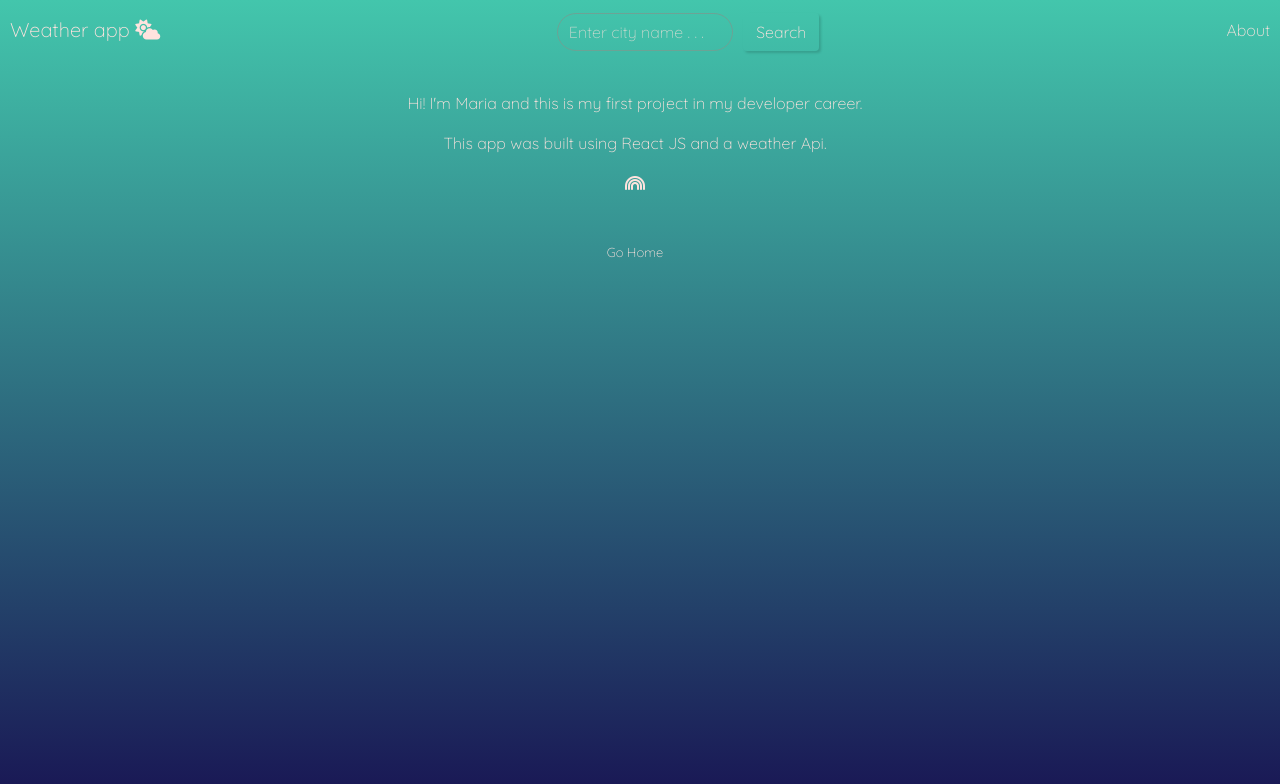
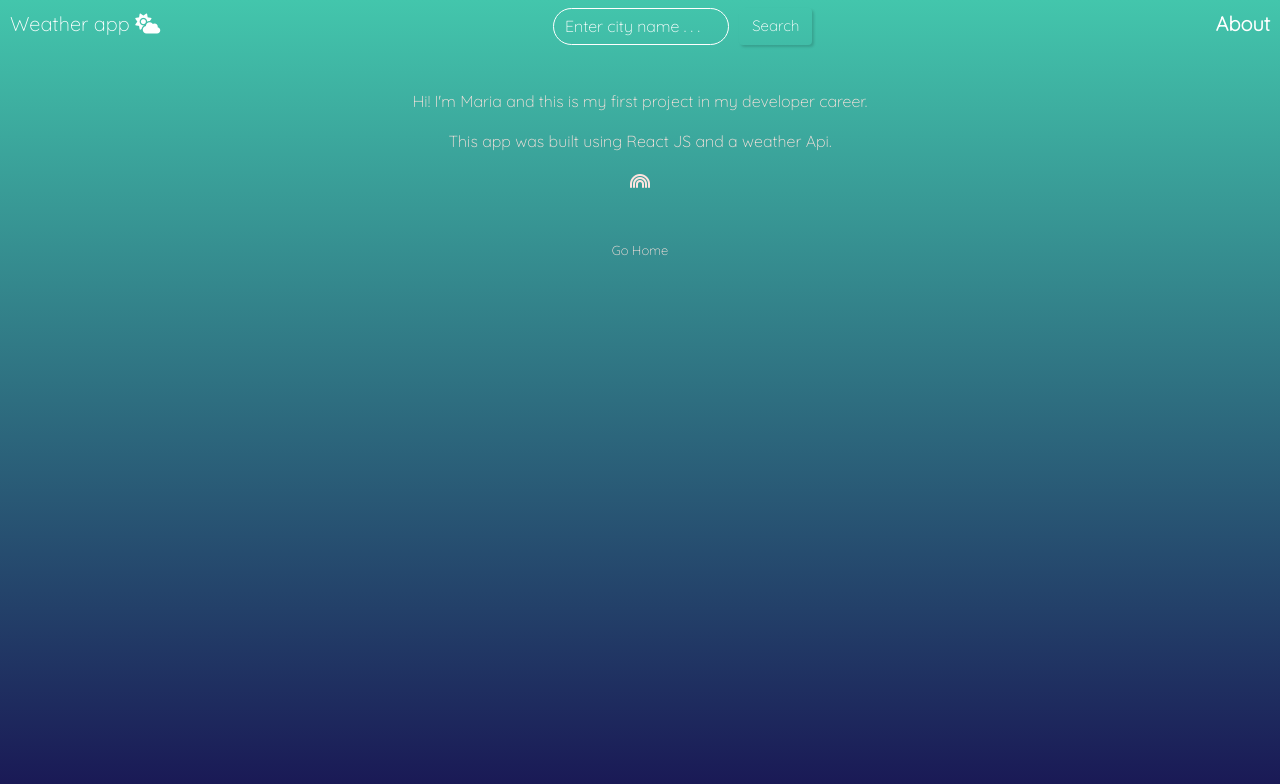
Before and after one commit to mariapaulav/weatherApp, a React (Create React App) app: page /about in a window 1280 px wide. Shown: the top 784 px of the page. Built offline with nearby package versions, Linux system fonts and the light colour scheme.

Commit message:
new changes added css

```diff
--- a/src/components/Card.css
+++ b/src/components/Card.css
@@ -1,17 +1,7 @@
 
 .bgColor {
-
   background: transparent;
-
 }
-
-/* .temp1{
-  background:#709FB0;
-}
-.temp2{
-  background:#F4E8C1;
-} */
-
 
 .card{
   margin: 20px;
@@ -73,3 +63,9 @@
   font-weight: bold;
   color: #c2cad1;
 }
+
+
+.bold{
+  font-weight: bold;
+  color: #c2cad1;
+}
--- a/src/components/Nav.css
+++ b/src/components/Nav.css
@@ -1,7 +1,7 @@
 .titleapp{
   font-size:20px;
   font-family: 'Quicksand', sans-serif;
-  color: #FFE3DE;
+  color: #ffffff;
   text-align:start;
   margin-left: 10px;
 }
@@ -11,13 +11,15 @@
   flex-wrap: wrap;
   justify-content:space-between;
   align-items: center;
-  padding-top: 8px;
+  padding-top: 3px;
+  padding-bottom: 4px;
 }
 
 
-.about{
-  font-size:20px;
-  color: #FFE3DE;
+.about2{
+  font-size: 20px;
+  color: #ffffff;
   font-family: 'Quicksand', sans-serif;
   margin-right: 10px;
+  font-weight: bold;
 }
--- a/src/components/Nav.jsx
+++ b/src/components/Nav.jsx
@@ -1,6 +1,6 @@
 import React from 'react';
 import SearchBar from './SearchBar.jsx';
-import { Link } from 'react-router-dom';
+import {Link} from 'react-router-dom';
 import './Nav.css';
 
 
@@ -16,7 +16,7 @@ function Nav({onSearch}) {
           onSearch={onSearch}
         />
          <Link to = '/about'>
-      <span className='about' >About</span>
+      <span className='about2' >About</span>
       </Link>
     </nav>
   );
--- a/src/components/SearchBar.css
+++ b/src/components/SearchBar.css
@@ -15,16 +15,17 @@
 .inputBox{
     background-color: transparent;
     border-radius: 20px;
-    border: 0.6px solid #6ca395;
+    border: 1px solid #ffffff;
     outline: none;
     font-family: 'Quicksand', sans-serif;
-    color:#FFE3DE;
+    color:#ffffff;
 
 }
 
 .text{
-    color: #FFE3DE;
+    color: #ffffff;
     font-family: 'Quicksand', sans-serif;
+    font-size: 15px;
 }
 
-::placeholder { color: #ffe3deb0; }
+::placeholder { color: #ffffff; }
--- a/src/containers/App.css
+++ b/src/containers/App.css
@@ -11,7 +11,7 @@
     height: 100%;
   }
   body{
-    background: linear-gradient(180deg, rgba(67,198,172,1) 0%, rgba(25,22,84,1) 100%);
+    background: linear-gradient(180deg, #43c6ac 0%, #191654 100%);
   }
   body {
     height: 100%;
```
